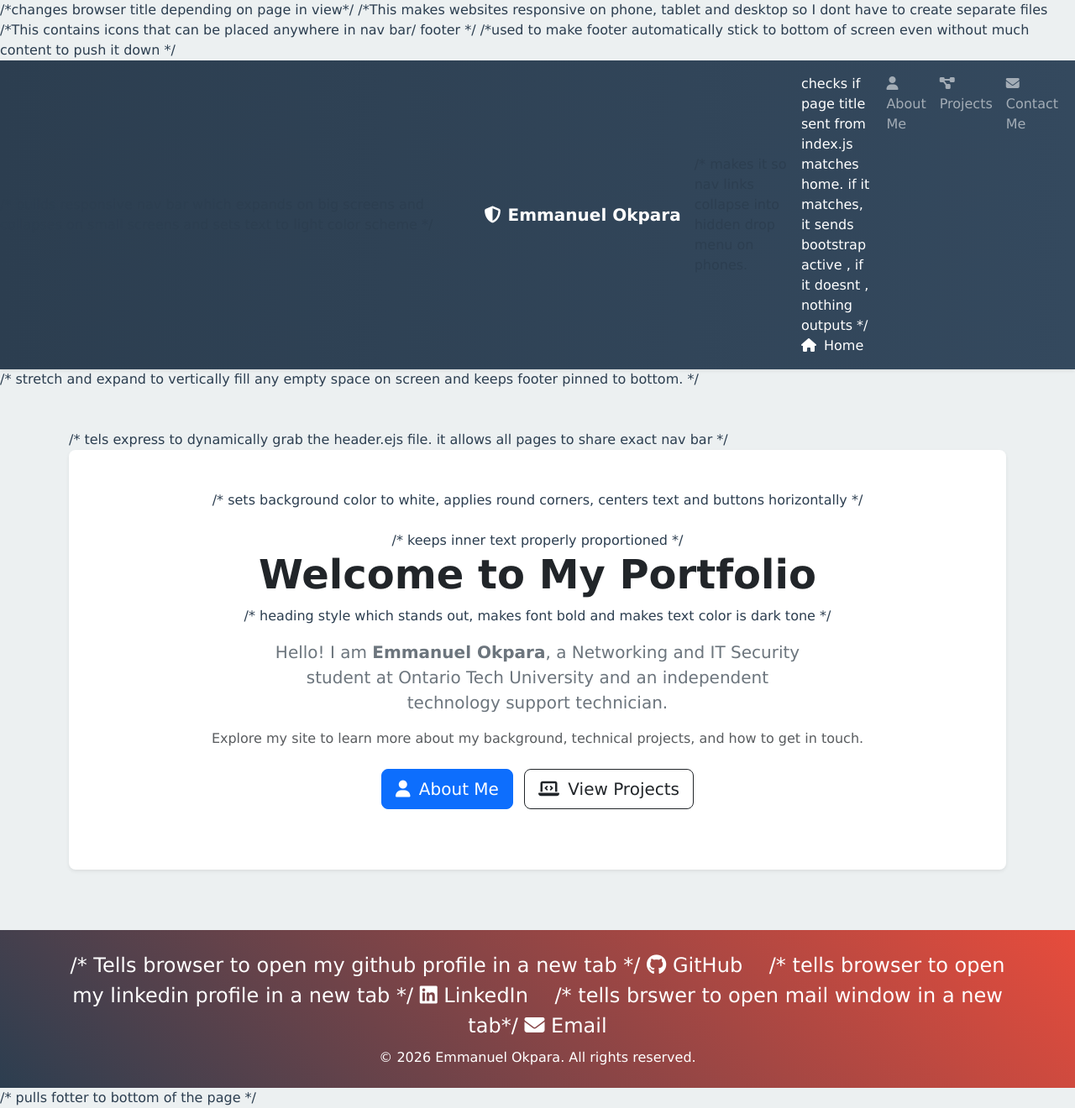
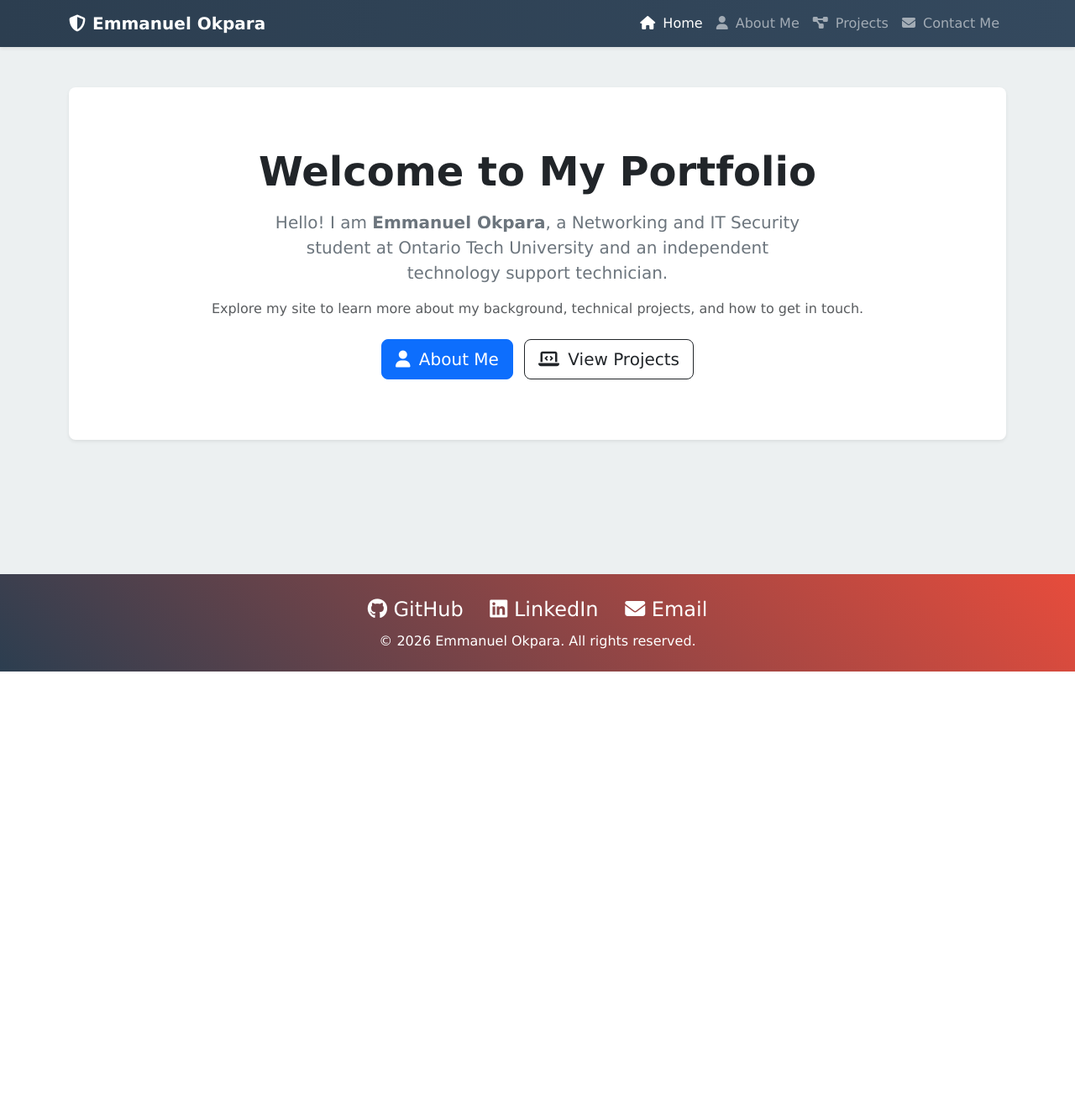
Before and after one commit to EMMY2005TECH/Assignment-2, a Node server app: page / in a window 1280 px wide. Shown: the whole page at 84% size. After the commit the page ends 800 px from the top, so only its background shows below. Run offline with Node 20, Linux system fonts and the light colour scheme.

Commit message:
Finished up stuff

```diff
--- a/views/index.ejs
+++ b/views/index.ejs
@@ -1,10 +1,10 @@
-<%- include('partials/header') %> /* tels express to dynamically grab the header.ejs file. it allows all pages to share exact nav bar */
+<%- include('partials/header') %> <!-- tels express to dynamically grab the header.ejs file it allows all pages to share exact nav bar -->
 
 
-<div class="p-5 mb-4 bg-white rounded-3 shadow-sm text-center"> /* sets background color to white, applies round corners, centers text and buttons horizontally */
-  <div class="container-fluid py-4"> /* keeps inner text properly proportioned
-    */
-    <h1 class="display-5 fw-bold text-dark">Welcome to My Portfolio</h1> /* heading style which stands out, makes font bold and makes text color is dark tone */
+<div class="p-5 mb-4 bg-white rounded-3 shadow-sm text-center"> <!-- sets background color to white, applies round corners, centers text and buttons horizontally -->
+  <div class="container-fluid py-4"> <!-- keeps inner text properly proportioned -->
+
+    <h1 class="display-5 fw-bold text-dark">Welcome to My Portfolio</h1> <!-- heading style which stands out, makes font bold and makes text color is dark tone -->
     <p class="col-md-8 mx-auto fs-5 text-secondary mt-3">
       Hello! I am <strong>Emmanuel Okpara</strong>, a Networking and IT Security student at Ontario Tech University and an independent technology support technician.
     </p>
@@ -22,4 +22,4 @@
   </div>
 </div>
 
-<%- include('partials/footer') %> /* pulls fotter to bottom of the page  */
+<%- include('partials/footer') %> <!- <!--pulls fotter to bottom of the page  -->
--- a/views/partials/footer.ejs
+++ b/views/partials/footer.ejs
@@ -5,15 +5,15 @@
     <div class="container">
       <div class="mb-2">
         <!-- GitHub Link -->
-        <a href="https://github.com/EMMY2005TECH" target="_blank" class="text-white me-4 fs-4 text-decoration-none"> /* Tells browser to open my github profile in a new tab */
+        <a href="https://github.com/EMMY2005TECH" target="_blank" class="text-white me-4 fs-4 text-decoration-none"> <!-- Tells browser to open my github profile in a new tab -->
           <i class="fa-brands fa-github"></i> GitHub
         </a>
         <!-- LinkedIn Link -->
-        <a href="www.linkedin.com/in/emmanuel-okpara-469231434/" target="_blank" class="text-white me-4 fs-4 text-decoration-none">/* tells browser to open my linkedin profile in a new tab */
+        <a href="https://www.linkedin.com/in/emmanuel-okpara-469231434/" target="_blank" class="text-white me-4 fs-4 text-decoration-none"> <!-- tells browser to open my linkedin profile in a new tab -->
           <i class="fa-brands fa-linkedin"></i> LinkedIn
         </a>
         <!-- Email Link -->
-        <a href="mailto:emmanuel.okpara@ontariotechu.net" class="text-white fs-4 text-decoration-none"> /* tells brswer to open mail window in a new tab*/
+        <a href="mailto:emmanuel.okpara@ontariotechu.net" class="text-white fs-4 text-decoration-none"> <!-- tells brswer to open mail window in a new tab -->
           <i class="fa-solid fa-envelope"></i> Email
         </a>
       </div>
--- a/views/partials/header.ejs
+++ b/views/partials/header.ejs
@@ -5,41 +5,41 @@
   <meta charset="UTF-8">
   <meta name="viewport" content="width=device-width, initial-scale=1.0">
 
-  /*changes browser title depending on page in view*/
+  <!-- changes browser title depending on page in view -->
   <title><%= title %> - Emmanuel Okpara</title>
 
-  /*This makes websites responsive on phone, tablet and desktop so I dont have to create separate files
+  <!-- This makes websites responsive on phone, tablet and desktop so I dont have to create separate files -->
   <link href="https://cdn.jsdelivr.net/npm/bootstrap@5.3.2/dist/css/bootstrap.min.css" rel="stylesheet">
 
 
-  /*This contains icons that can be placed anywhere in nav bar/ footer */
+  <!-- This contains icons that can be placed anywhere in nav bar/ footer -->
   <link href="https://cdnjs.cloudflare.com/ajax/libs/font-awesome/6.5.1/css/all.min.css" rel="stylesheet">
 
 
   <link rel="stylesheet" href="/stylesheets/style.css">
 </head>
 
-/*used to make footer automatically stick to bottom of screen even without much content to push it down */
+<!-- used to make footer automatically stick to bottom of screen even without much content to push it down -->
 <body class="d-flex flex-column min-vh-100">
 
 
   <header>
-    <nav class="navbar navbar-expand-lg navbar-dark custom-header shadow-sm"> /* builds responsive nav bar which expands on big screens and collapses on small screens and sets text to light color scheme */
+    <nav class="navbar navbar-expand-lg navbar-dark custom-header shadow-sm"> <!-- builds responsive nav bar which expands on big screens and collapses on small screens and sets text to light color scheme -->
       <div class="container">
 
         <a class="navbar-brand fw-bold" href="/">
           <i class="fa-solid fa-shield-halved me-2"></i>Emmanuel Okpara
         </a>
 
-        <button class="navbar-toggler" type="button" data-bs-toggle="collapse" data-bs-target="#navbarNav"> /* Tells browser which menu items to show/hide when button is clicked */
-          <span class="navbar-toggler-icon"></span> /* creats a clickable button which appears on phones and tabs when screen is small to show links to side */
+        <button class="navbar-toggler" type="button" data-bs-toggle="collapse" data-bs-target="#navbarNav"> <!-- Tells browser which menu items to show/hide when button is clicked -->
+          <span class="navbar-toggler-icon"></span> <!-- creats a clickable button which appears on phones and tabs when screen is small to show links to side -->
         </button>
 
-        <div class="collapse navbar-collapse" id="navbarNav"> /* makes it so nav links collapse into hidden drop menu on phones.
+        <div class="collapse navbar-collapse" id="navbarNav"> <!-- makes it so nav links collapse into hidden drop menu on phones -->
           <ul class="navbar-nav ms-auto">
 
             <li class="nav-item">
-              <a class="nav-link <%= title === 'Home' ? 'active' : '' %>" href="/">checks if page title sent from index.js matches home. if it matches, it sends bootstrap active , if it doesnt , nothing outputs */
+              <a class="nav-link <%= title === 'Home' ? 'active' : '' %>" href="/"> <!-- checks if page title sent from index.js matches home. if it matches, it sends bootstrap active , if it doesnt , nothing outputs -->
                 <i class="fa-solid fa-house me-1"></i> Home
               </a>
             </li>
@@ -65,5 +65,5 @@
   </header>
 
 
-   /* stretch and expand to vertically fill any empty space on screen and keeps footer pinned to bottom. */
+   <!-- stretch and expand to vertically fill any empty space on screen and keeps footer pinned to bottom. -->
   <main class="container my-5 flex-grow-1">
```
